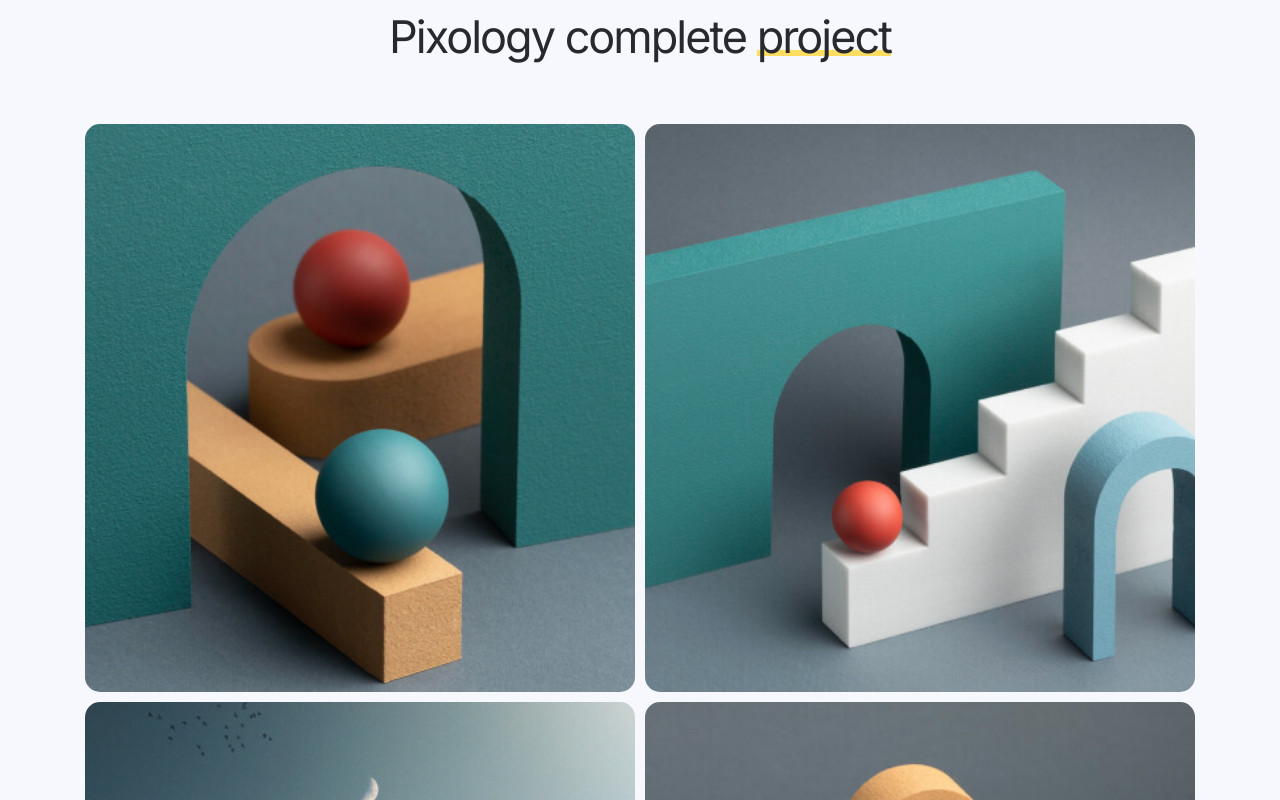
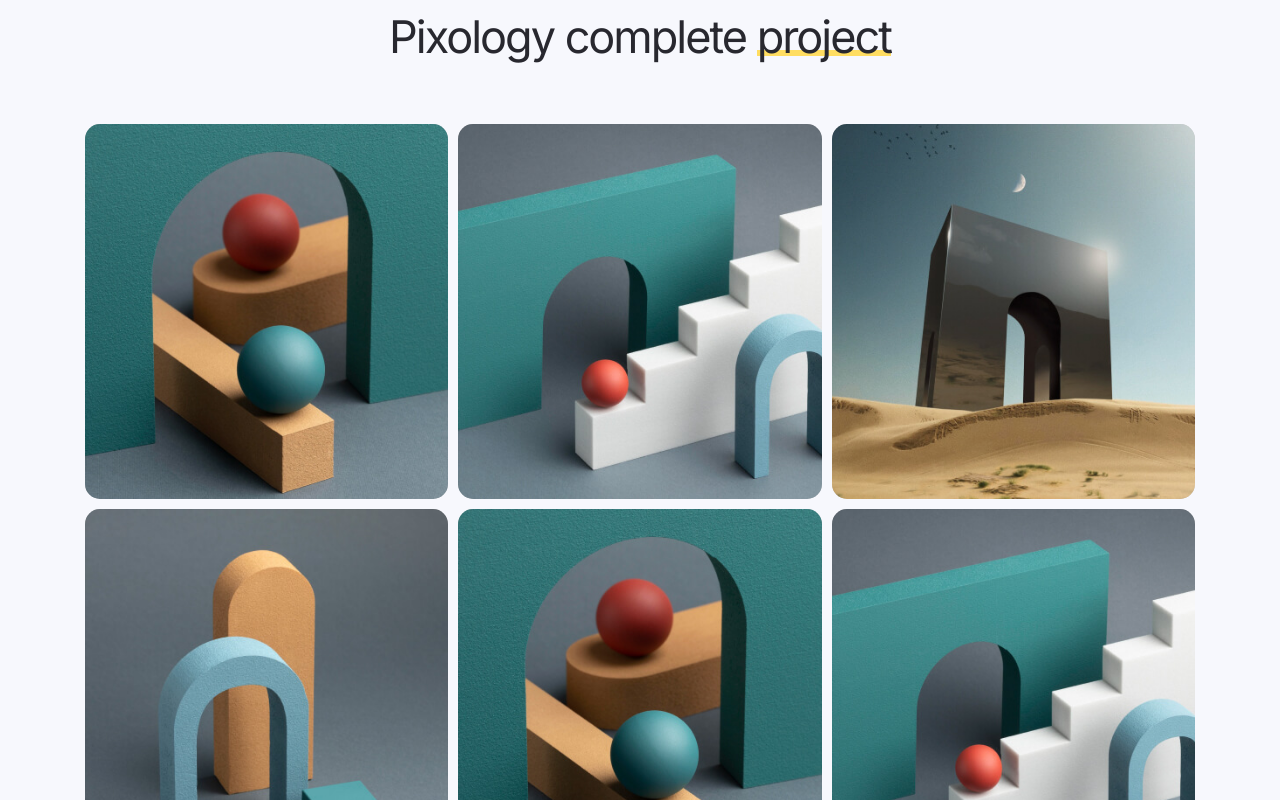
Before and after one commit to Santicabral0478/greenstudios, a Next.js app: page / in a window 1280 px wide. Shown: the part 2820-3620 px from the top of the page. Built offline with nearby package versions, Linux system fonts and the light colour scheme.

Commit message:
update 2

```diff
--- a/src/app/globals.css
+++ b/src/app/globals.css
@@ -1674,7 +1674,9 @@ LOADER 3
 
   .btn { height: 60px; }
 
-  .grid-list { grid-template-columns: 1fr 1fr; }
+  .grid-list, .project-section ul {
+    grid-template-columns: repeat(2, 1fr);
+  }
 
 
 
@@ -1803,7 +1805,7 @@ LOADER 3
 
   .btn { height: 70px; }
 
-  .grid-list { grid-template-columns: repeat(3, 1fr); }
+  .grid-list, .project-section ul { grid-template-columns: repeat(3, 1fr); }
 
 
 
```
Also changed, not shown: src/components/Header/index.tsx (line endings or trailing spaces).
